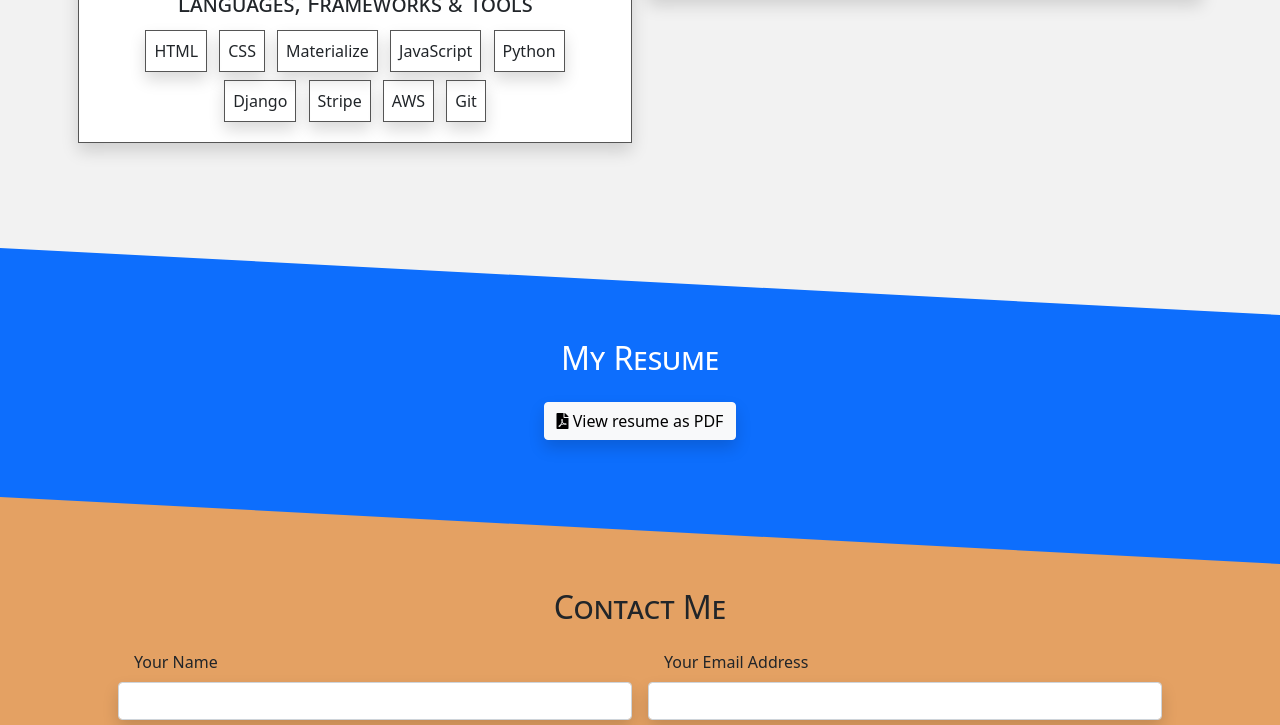
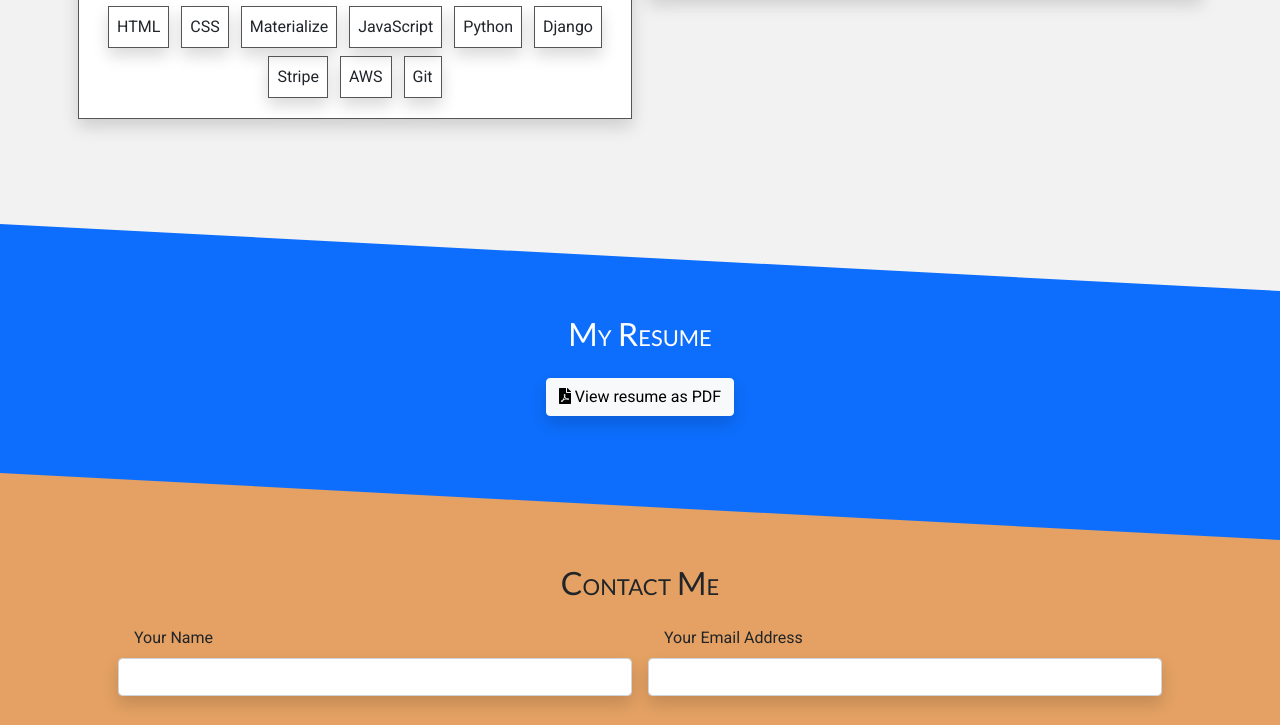
Before and after one commit to mark-obeirne/markobeirne-portfolio, a plain HTML site: page index.html in a window 1280 px wide. Shown: the part 1238-1963 px from the top of the page. Drawn offline with nearby package versions, Linux system fonts and the light colour scheme.

Commit message:
Add fonts

```diff
--- a/static/css/style.css
+++ b/static/css/style.css
@@ -1,3 +1,5 @@
+@import url('https://fonts.googleapis.com/css2?family=Lato&family=Roboto&display=swap');
+
 * {
     margin: 0;
     padding: 0;
@@ -10,10 +12,12 @@ a {
 
 body {
     padding-top: 56px;
+    font-family: 'Roboto', sans-serif;
 }
 
 .small-caps {
     font-variant: small-caps;
+    font-family: 'Lato', sans-serif;
 }
 
 html {
```
